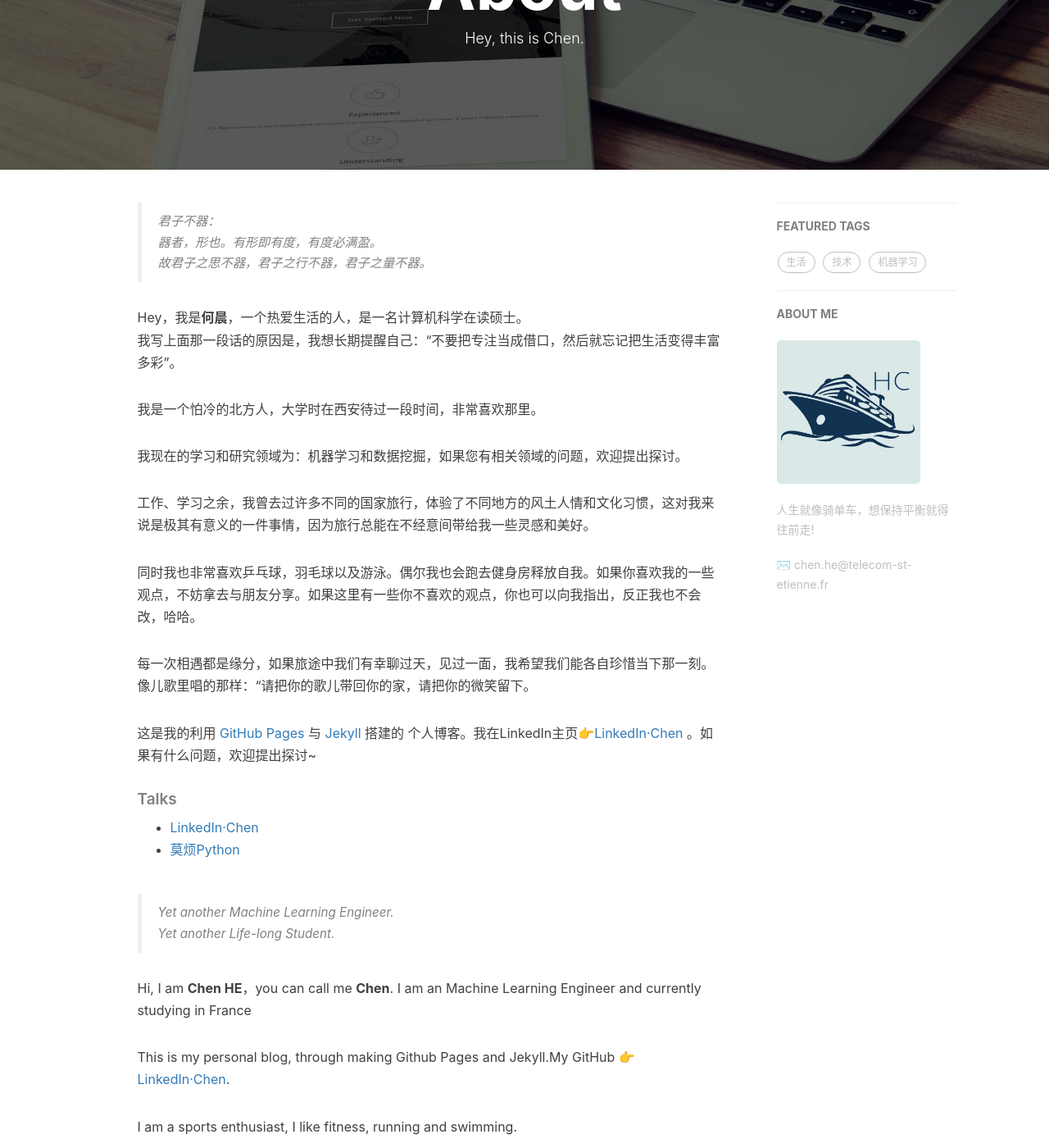
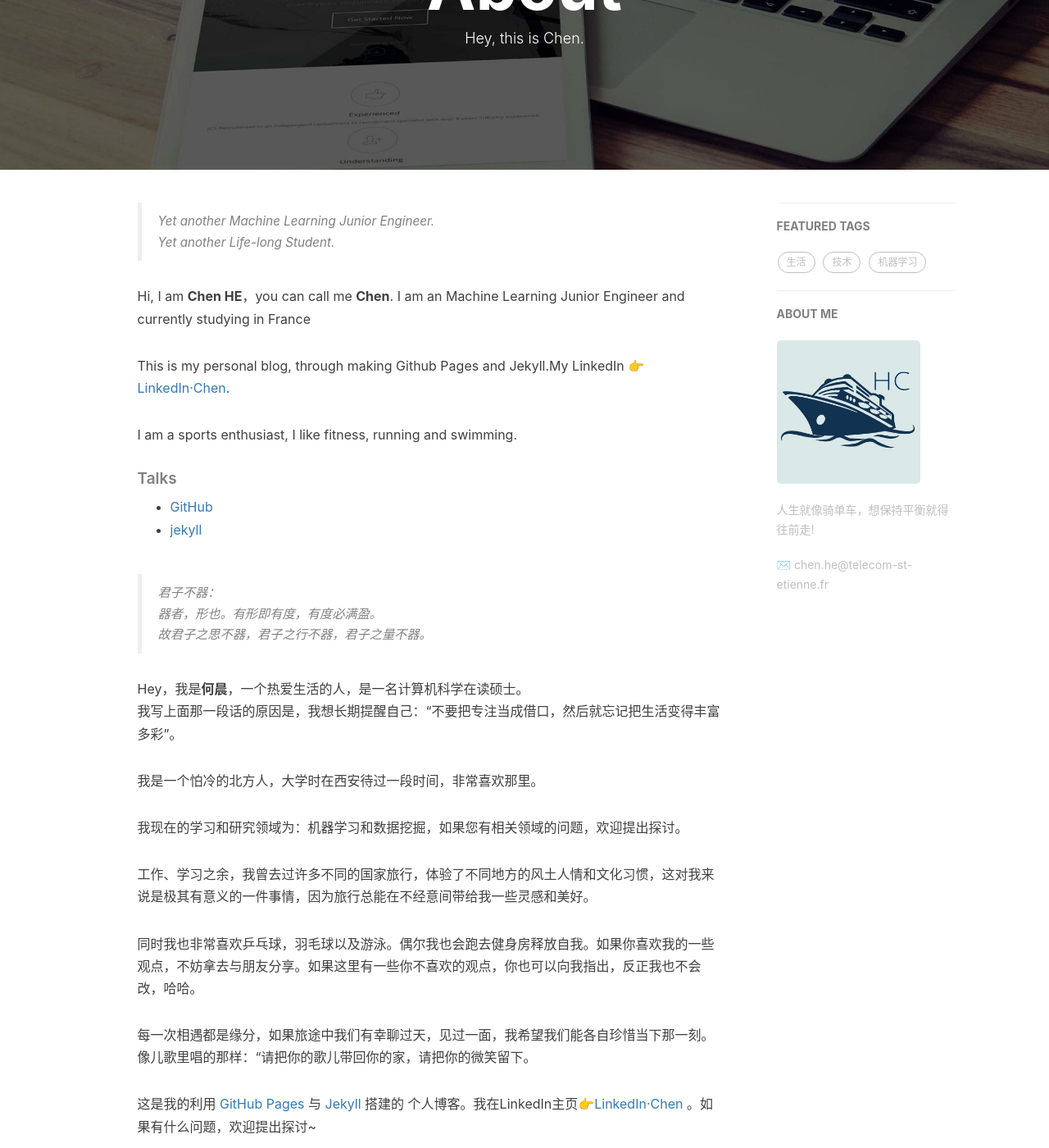
Before and after one commit to he-chen-95/he-chen-95.github.io, a Jekyll site: the page built from about.html, in a window 1280 px wide and 1400 px high, scrolled down 211 px. Shown: the whole window at 82% size. Built offline with Jekyll 4.4.1, drawn with Linux system fonts in a browser that asks for light colours; nearby versions of some CDN libraries; comment, search, counter and statistics services are not loaded; some of the changed lines change nothing that is shown.

Commit message:
Update about.html

```diff
--- a/about.html
+++ b/about.html
@@ -10,6 +10,25 @@
     <option value="0" selected> 中文 Chinese </option>
     <option value="1"> 英文 English </option>
 </select> -->
+
+<!-- English Version -->
+<div class="en post-container">
+    <blockquote><p>Yet another Machine Learning Junior Engineer. <br>
+    Yet another Life-long Student.</p></blockquote>
+
+    <p>Hi, I am <strong>Chen HE</strong>，you can call me <strong>Chen</strong>. I am an Machine Learning Junior Engineer and currently studying in France</p>
+
+    <p>This is my personal blog, through making Github Pages and Jekyll.My LinkedIn 👉 <a href="https://www.linkedin.com/in/chen-he-055b51110/">LinkedIn·Chen</a>.</p>
+
+    <p>I am a sports enthusiast, I like fitness, running and swimming.</p>
+
+    <h5>Talks</h5>
+
+    <ul>
+    <li><a href="https://github.com">GitHub</a></li>
+    <li><a href="http://jekyll.com.cn/">jekyll</a></li>
+    </ul>
+</div>
 
 <!-- Chinese Version -->
 <div class="zh post-container">
@@ -39,25 +58,6 @@
     <ul>
         <li><a href="https://www.linkedin.com/in/chen-he-055b51110/">LinkedIn·Chen</a></li>
         <li><a href="https://morvanzhou.github.io/tutorials/">莫烦Python</a></li>
-    </ul>
-</div>
-
-<!-- English Version -->
-<div class="en post-container">
-    <blockquote><p>Yet another Machine Learning Engineer. <br>
-    Yet another Life-long Student.</p></blockquote>
-
-    <p>Hi, I am <strong>Chen HE</strong>，you can call me <strong>Chen</strong>. I am an Machine Learning Engineer and currently studying in France</p>
-
-    <p>This is my personal blog, through making Github Pages and Jekyll.My GitHub  👉 <a href="https://www.linkedin.com/in/chen-he-055b51110/">LinkedIn·Chen</a>.</p>
-
-    <p>I am a sports enthusiast, I like fitness, running and swimming.</p>
-
-    <h5>Talks</h5>
-
-    <ul>
-    <li><a href="https://github.com">GitHub</a></li>
-    <li><a href="http://jekyll.com.cn/">jekyll</a></li>
     </ul>
 </div>
 
```
